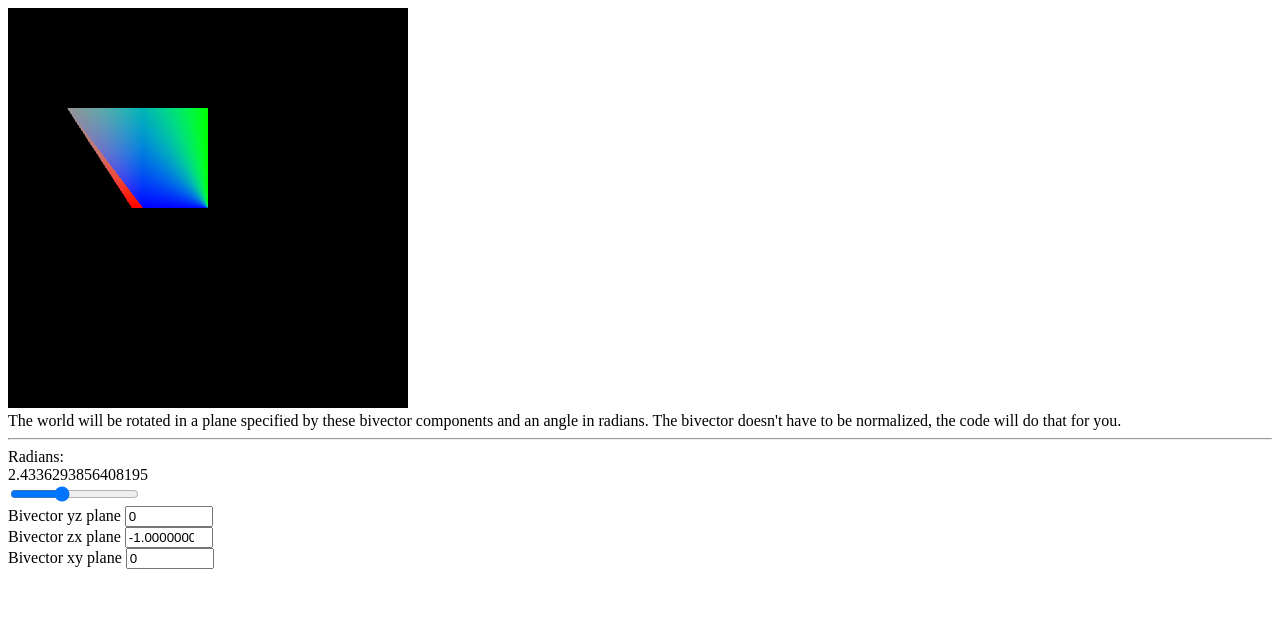
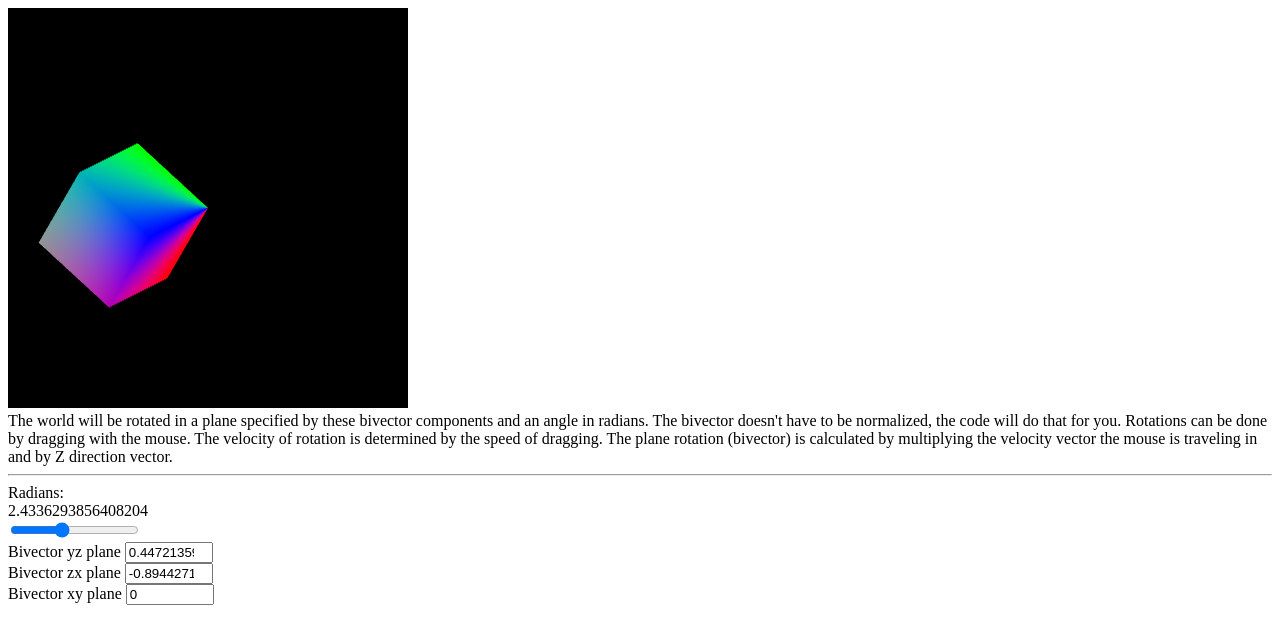
Before and after one commit to 492382/CSE-160-01-asgn2, a plain HTML site: page index.html in a window 1280 px wide. Drawn offline with Linux system fonts and the light colour scheme.

Commit message:
finished cube and added explanation

```diff
--- a/index.html
+++ b/index.html
@@ -10,6 +10,7 @@
     <canvas id="andy_canvas" width="400" height="400"></canvas>
     <br />
     The world will be rotated in a plane specified by these bivector components and an angle in radians. The bivector doesn't have to be normalized, the code will do that for you.
+    Rotations can be done by dragging with the mouse. The velocity of rotation is determined by the speed of dragging. The plane rotation (bivector) is calculated by multiplying the velocity vector the mouse is traveling in and by Z direction vector.
     <hr />
     <label for="angle_slider">Radians:</label>
     <div id="radians_counter"> 0 </div>
--- a/main.js
+++ b/main.js
@@ -15,7 +15,7 @@ let is_mouse_down = false;
 let mouse_old_x = undefined;
 let mouse_old_y = undefined;
 let mouse_dx = 0.1;
-let mouse_dy = 0.00;
+let mouse_dy = 0.05;
 
 
 function main() {
@@ -295,8 +295,8 @@ const CUBE_VERTS = new Float32Array([
     0.0, 0.0, 0.0, 0.0, 0.0, 1.0, 0.0, 1.0, 1.0,
     0.0, 0.0, 0.0, 0.0, 1.0, 0.0, 0.0, 1.0, 1.0,
 
-     0.0, 0.0, 0.0, 1.0, 0.0, 0.0, 0.0, 0.0, 1.0,
-    // 1.0, 0.0, 1.0, 1.0, 0.0, 0.0, 0.0, 0.0, 1.0,
+    0.0, 0.0, 0.0, 1.0, 0.0, 0.0, 0.0, 0.0, 1.0,
+    1.0, 0.0, 1.0, 1.0, 0.0, 0.0, 0.0, 0.0, 1.0,
 
     1.0, 1.0, 1.0, 1.0, 1.0, 0.0, 1.0, 0.0, 0.0,
     1.0, 1.0, 1.0, 0.0, 1.0, 0.0, 1.0, 1.0, 0.0,
@@ -304,8 +304,8 @@ const CUBE_VERTS = new Float32Array([
     1.0, 1.0, 1.0, 0.0, 0.0, 1.0, 0.0, 1.0, 1.0,
     1.0, 1.0, 1.0, 0.0, 1.0, 0.0, 0.0, 1.0, 1.0,
 
-    // 0.0, 0.0, 0.0, 1.0, 0.0, 0.0, 0.0, 0.0, 1.0,
-    // 1.0, 0.0, 1.0, 1.0, 0.0, 0.0, 0.0, 0.0, 1.0,
+    1.0, 0.0, 1.0, 1.0, 0.0, 0.0, 1.0, 1.0, 1.0,
+    1.0, 0.0, 1.0, 0.0, 0.0, 1.0, 1.0, 1.0, 1.0,
 ]);
 
 const NUM_CUBE_VERTS = CUBE_VERTS.length / 3;
```
